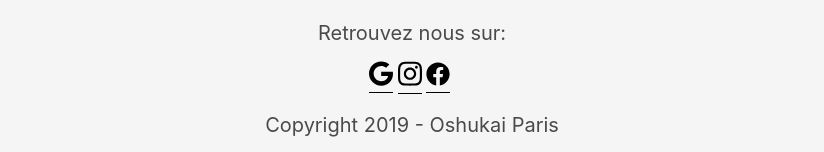
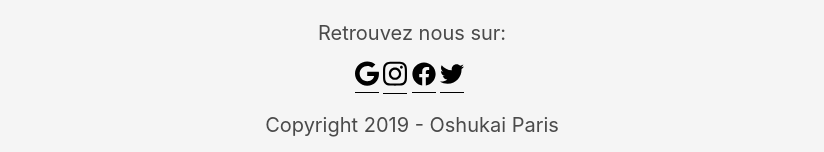
Before and after one commit to oshukai-paris/oshukai-paris-website, a Gatsby site: page / in a window 1280 px wide. Shown: the part 1176-1328 px from the top of the page, without its empty margins (228-1052 px from the left). Built offline with nearby package versions, Linux system fonts and the light colour scheme; Gatsby itself is replaced by a stand-in of ours.

Commit message:
add links to footer

```diff
--- a/gatsby-config.js
+++ b/gatsby-config.js
@@ -6,10 +6,10 @@ module.exports = {
 		description: 'Club de Karaté et Kobudo Oshukai Paris',
 		keywords: `Karate, Kobudo, Arts Martiaux, Shorin Ryu, Oshukai, Paris, Okinawa`,
 		siteUrl: `localhost:8000`,
-		twitter: ``,
-		instagram: ``,
-		facebook: ``,
-		google: ``,
+		twitter: `https://twitter.com/Oshukai_Paris`,
+		instagram: `https://www.instagram.com/oshukai_paris/`,
+		facebook: `https://www.facebook.com/OshukaiFrance/`,
+		google: `https://www.google.com/maps/place/Oshuka%C3%AF+Paris+-+Karat%C3%A9+et+Kobudo/@48.828663,2.328805,15z/data=!4m5!3m4!1s0x0:0x4f5574ddd1354051!8m2!3d48.828663!4d2.3288051?hl=fr-FR`,
 
 	},
 	plugins: [
--- a/src/components/footer.js
+++ b/src/components/footer.js
@@ -1,5 +1,5 @@
 import React from 'react';
-import { FaFacebook, FaInstagram, FaGoogle} from 'react-icons/fa';
+import { FaFacebook, FaInstagram, FaGoogle, FaTwitter} from 'react-icons/fa';
 import { StaticQuery, graphql } from 'gatsby';
 import './style.scss';
 
@@ -12,6 +12,7 @@ const Footer = () => (
 						google
 						facebook
 						instagram
+						twitter
 					}
 				}
 			}
@@ -41,6 +42,12 @@ const Footer = () => (
 							</a>
 						</span>
 						&nbsp;
+						<span className="icon">
+							<a href={data.site.siteMetadata.twitter}>
+								<FaTwitter size="fa-2x"/>
+							</a>
+						</span>
+						&nbsp;
 					</article>
 					&nbsp;
 					<p className="is-size-5">
```
